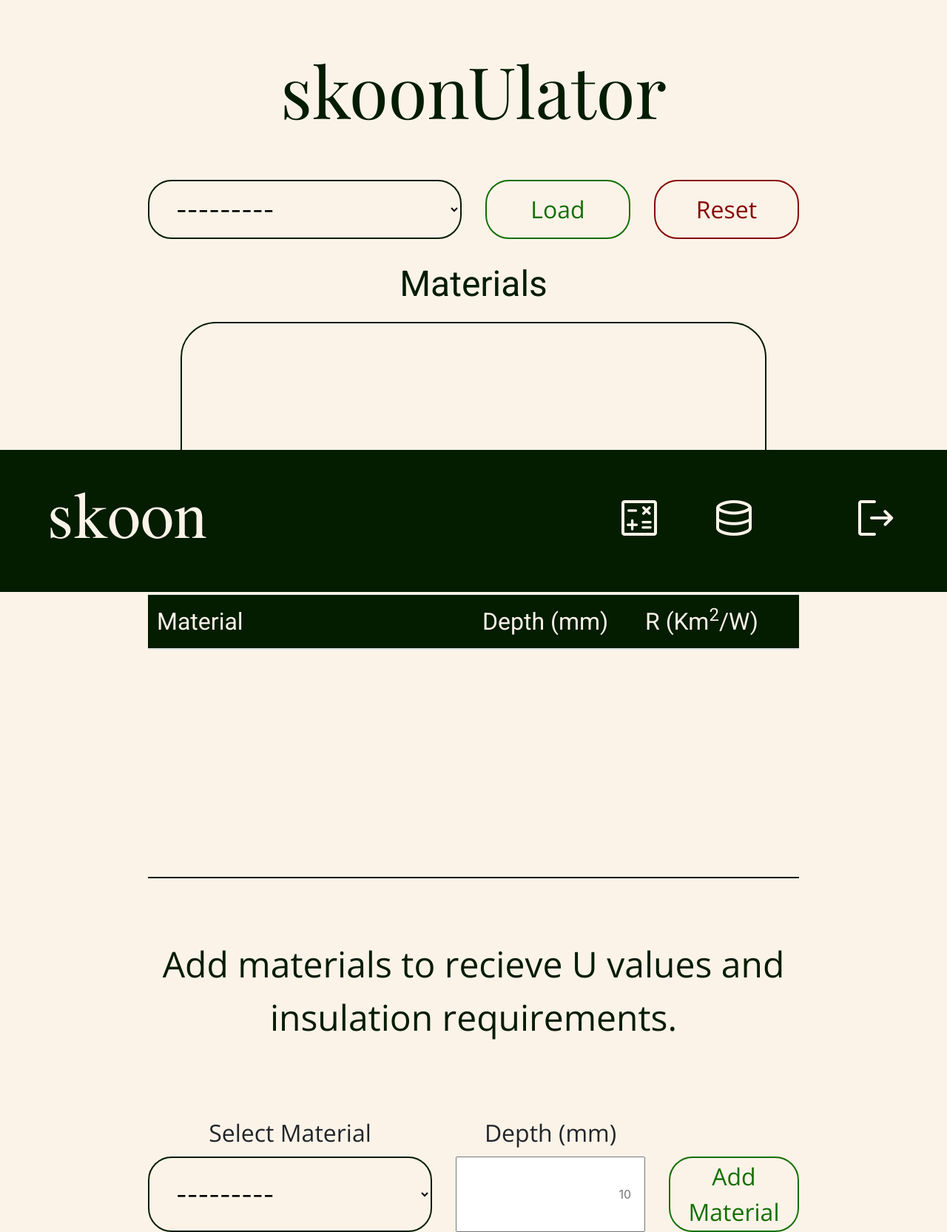
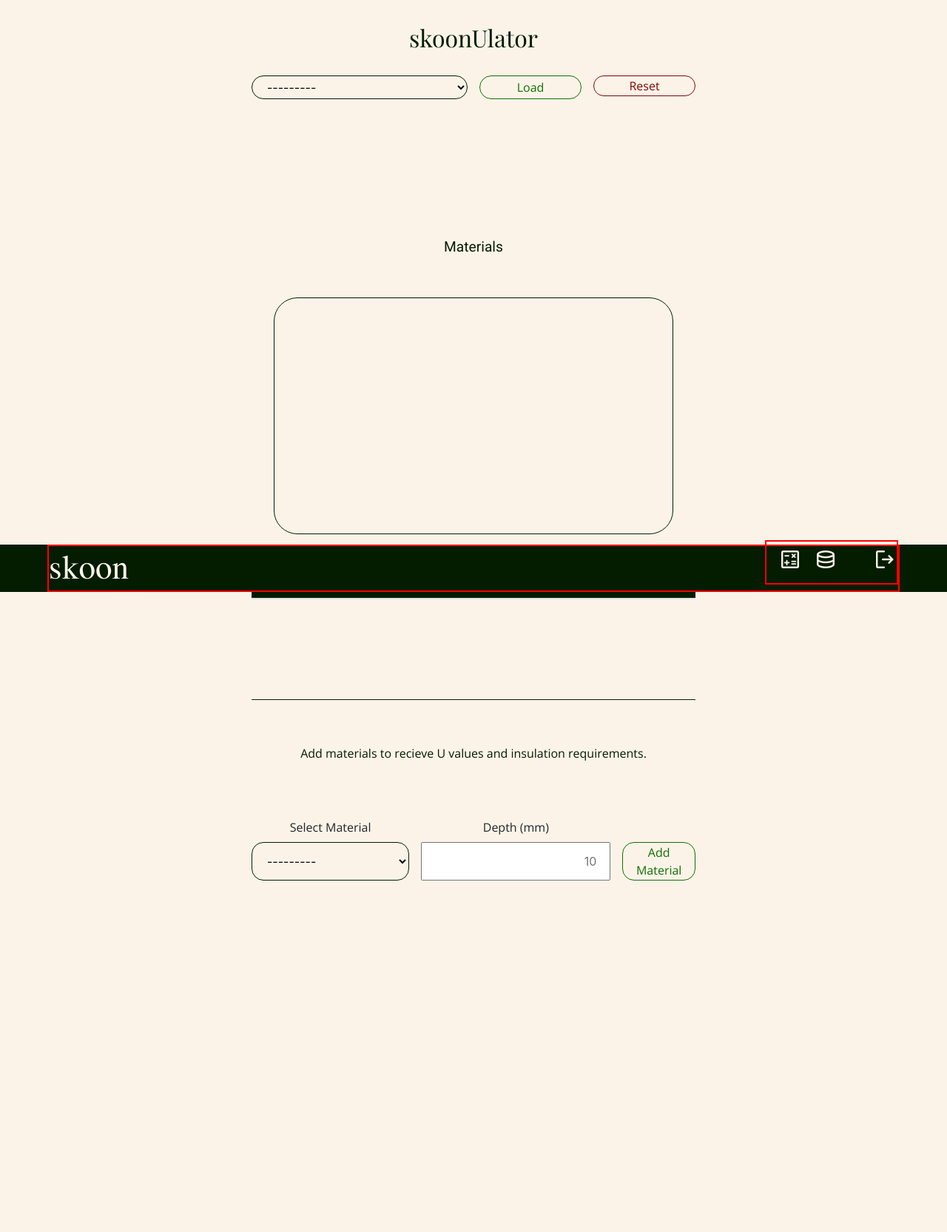
Before and after one commit to BenCurrieDev/SkoonAssignment, a Django app: page / in a window 1280 px wide. Shown: the whole page at 74% size. After the commit the page ends 1190 px from the top, so only its background shows below. Run offline with Django 4.2, Linux system fonts and the light colour scheme; a user stored in the database is signed in; data comes from the database, SQL or seed files in the repository; both versions use the stored data as it was after the commit; lists and menus that the app fills with data are empty; some libraries are stand-ins or nearby versions.

Commit message:
added responsive meta tag

```diff
--- a/static/css/skoon.css
+++ b/static/css/skoon.css
@@ -12,14 +12,14 @@
     --fw-skoon-sub: 400;
     --fw-skoon-body: 300;
 
-    --fs-h1: 6rem;
-    --fs-h2: 4rem;
-    --fs-h3: 4rem;
-    --fs-h4: 3rem;
+    --fs-h1: 2rem;
+    --fs-h2: 1.6rem;
+    --fs-h3: 1.4rem;
+    --fs-h4: 1.2rem;
 
-    --fs-pl: 2rem;
-    --fs-p: 1.6rem;
-    --fs-ps: 1.2rem
+    --fs-pl: 1.2rem;
+    --fs-p: 1rem;
+    --fs-ps: 0.8rem
 
 }
 
@@ -91,27 +91,27 @@ h1, h2, h3, h4, p, a {
 
 .my-button {
     background-color: var(--bs-skoon-light);
-    border-radius: 2rem;
+    border-radius: 1rem;
     font-family: var(--ff-skoon-body);
-    font-size: 2rem;
+    font-size: 1rem;
 }
 
 .my-submit {
     color: #126f02;
-    border: 2px solid #126f02;
+    border: 1px solid #126f02;
 }
 
 .my-cancel {
     color: rgb(135, 3, 3);
-    border: 2px solid rgb(135, 3, 3);
+    border: 1px solid rgb(135, 3, 3);
 }
 
 .my-input {
     background-color: var(--bs-skoon-light);
-    border: 2px solid var(--bs-skoon-dark);
-    border-radius: 2rem;
-    padding-inline: 2rem;
-    font-size: 2rem;
+    border: 1px solid var(--bs-skoon-dark);
+    border-radius: 1rem;
+    padding-inline: 1rem;
+    font-size: var(--fs-p);
 }
 
 
@@ -128,13 +128,13 @@ h1, h2, h3, h4, p, a {
 }
 
 .accounts-logo {
-    width: 432px;
+    width: 216px;
 }
 
 .accounts-form {
-    font-size: 2rem;
+    font-size: var(--fs-p);
     font-family: var(--ff-skoon-body);
-    margin-top: 5rem;
+    margin-top: 2rem;
 }
 
 .account-field {
@@ -142,7 +142,7 @@ h1, h2, h3, h4, p, a {
    margin: auto;
    width: 70%;
    border-radius: 0.5rem;
-   padding: 0.6rem 2rem;
+   padding: 0.6rem 1rem;
    margin-bottom: 0.5rem
 }
 
@@ -193,7 +193,7 @@ a.signup {
 
 nav {
     width: 100%;
-    height: 12rem;
+    height: 4rem;
     background-color: #041c00;
     position: fixed;
     bottom: 0;
@@ -208,40 +208,38 @@ nav {
     align-content: center;
     align-items: center;
     justify-content: space-between;
-
+    border: 2px solid red;
 }
 
-.my-nav-container .logo {
-    position: relative;
-    bottom: 5px;
+.my-nav-container .logo img{
+    width: 108px;
 }
 
 .my-navlinks {
     display: flex;
     align-items: center;
     height: 100%;
+    border: 2px solid red
 }
 
 .my-navlinks li a span {
-    position: relative;
-    top: 10px;
-    margin-left: 4rem;
-    font-size: 4rem;
+    margin-left: 1rem;
+    font-size: 2rem;
     color: var(--bs-skoon-light);
 }
 
 .my-navlinks .logout {
-    margin-left: 4rem;
+    margin-left: 2rem;
 }
 
 /* main container */
 
 .my-main-container {
     width: 92%;
-    max-width: 55rem;
+    max-width: 600px;
     display: grid;
     grid-template-columns: 1fr 1fr 1fr 1fr;
-    gap: 0rem 2rem;
+    gap: 0rem 1rem;
     grid-template-rows: auto;
     grid-template-areas:
     "header header header header"
@@ -260,18 +258,18 @@ nav {
 
 .page-heading {
     grid-area: header;
-    margin-top: 4rem;
-    margin-bottom: 4rem;
+    margin-top: 2rem;
+    margin-bottom: 2rem;
 }
 
 .ls {
     grid-area: ls;
     display: grid;
     grid-template-columns: 1fr 1fr 1fr;
-    gap: 2rem;
+    gap: 1rem;
     grid-template-areas: "ls-input ls-input ls-submit";
-    margin-bottom: 2rem;
-    height: 5rem;
+    margin-bottom: 1rem;
+    height: 2rem;
 }
 
 .ls-input {
@@ -295,24 +293,24 @@ nav {
 
 .display-wall {
     grid-area: display-wall;
-    border: 2px solid var(--bs-skoon-dark);
-    border-radius: 3rem;
+    border: 1px solid var(--bs-skoon-dark);
+    border-radius: 2rem;
     width: 90%;
     margin-inline: auto;
 }
 
 .component-table {
     grid-area: component-table;
-    margin-top: 2rem;
-    border-bottom: 2px solid var(--bs-skoon-dark);
-    height: 24rem;
+    margin-top: 1rem;
+    border-bottom: 1px solid var(--bs-skoon-dark);
+    height: 12rem;
     overflow: scroll;
     width: 100%;
 }
 
 .calculations-div {
     grid-area: calculations-div;
-    height:20rem;
+    height: 10rem;
     display: flex;
     justify-content: center;
     align-items: center;
@@ -323,7 +321,7 @@ nav {
     grid-area: component-form;
     display: grid;
     grid-template-columns: 1fr 1fr 1fr 1fr;
-    gap: 0rem 2rem;
+    gap: 0rem 1rem;
     grid-template-areas:
         "material-label material-label thickness-label ."
         "material-input material-input thickness-input component-submit";
@@ -331,7 +329,7 @@ nav {
 }
 
 .material-label, .thickness-label {
-    font-size: 2rem;
+    font-size: 1rem;
     font-family: var(--ff-skoon-body);
 }
 
@@ -361,15 +359,15 @@ nav {
 
 .clear-submit {
     grid-area: clear-submit;
-    margin-bottom: 2rem;
+    margin-bottom:12rem;
 }
 
 .button-text {
-    font-size: 2rem;
+    font-size: 1rem;
     font-family: var(--ff-skoon-body);
     font-weight: 300;
 }
 
 .calcs-help p {
-    font-size: 3rem;
+    font-size: 1rem;
 }
--- a/templates/base.html
+++ b/templates/base.html
@@ -1,6 +1,7 @@
 {% load static %}<!DOCTYPE html>
 <html>
   <head>
+    <meta name="viewport" content="width=device-width, initial-scale=1.0">
     <meta charset="utf-8">
     <title>{% block title %}Skoon u-calc{% endblock %}</title>
     <link rel="stylesheet" href="{% static 'css/reset.css' %}">
```
Also changed, not shown: db.sqlite3.
